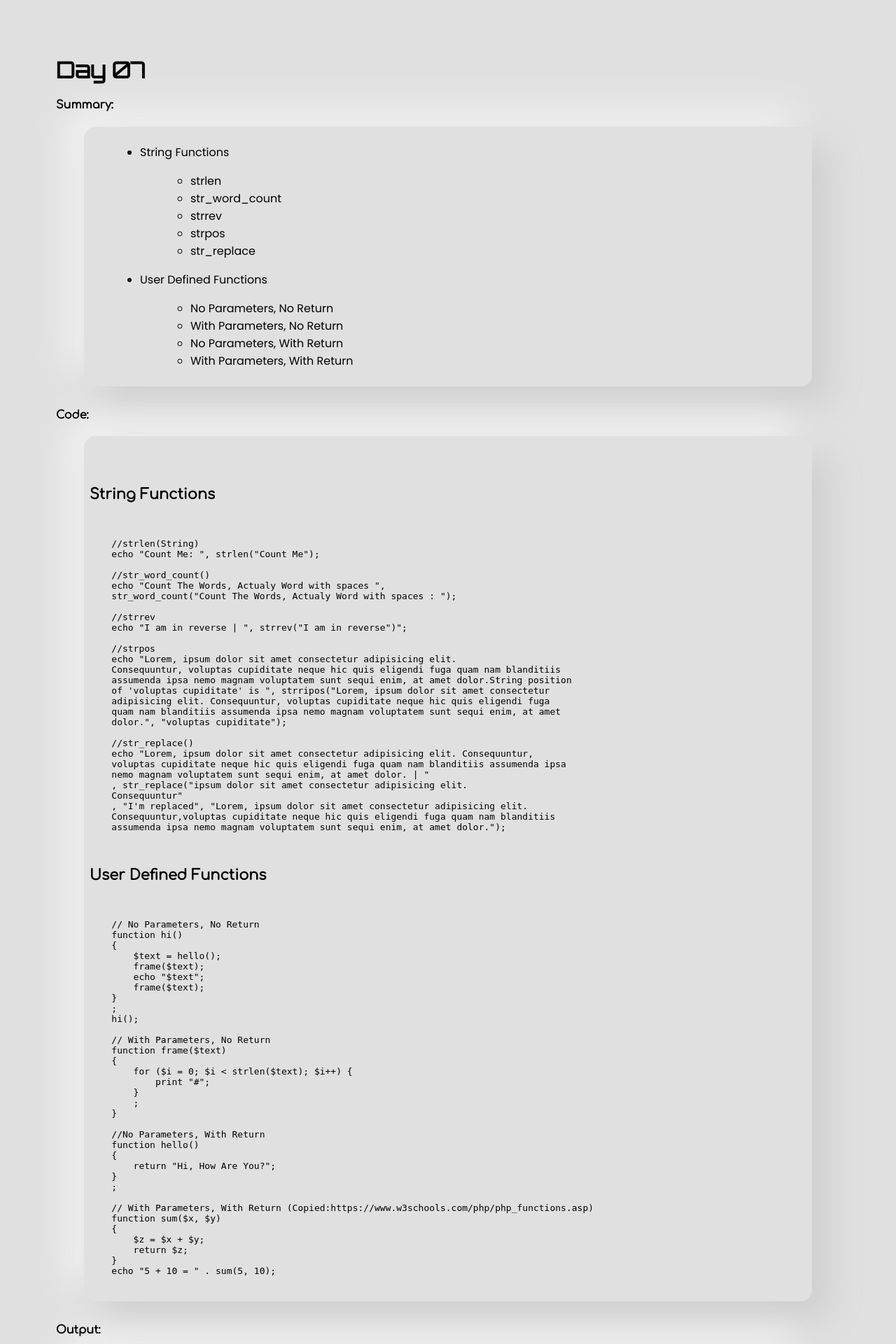
After one commit to mrbhanukab/PHP-Tutorial, a PHP site: the page made by Day/Day 07.php in a window 1280 px wide. The commit adds this page. Shown: the top 1920 px of the page at 70% size. Run offline with PHP 8.4, Linux system fonts and the light colour scheme.

Commit message:
PHP 06,07,08 Added php logo added

```diff
--- a/Day/Day 02.php
+++ b/Day/Day 02.php
@@ -5,6 +5,11 @@
     <meta charset="UTF-8">
     <meta name="viewport" content="width=device-width, initial-scale=1.0">
     <link rel="stylesheet" href="/main.css">
+    <link rel="icon" type="image/svg+xml" sizes="any" href="https://www.php.net/favicon.svg?v=2">
+    <link rel="icon" type="image/png" sizes="196x196" href="https://www.php.net/favicon-196x196.png?v=2">
+    <link rel="icon" type="image/png" sizes="32x32" href="https://www.php.net/favicon-32x32.png?v=2">
+    <link rel="icon" type="image/png" sizes="16x16" href="https://www.php.net/favicon-16x16.png?v=2">
+    <link rel="shortcut icon" href="https://www.php.net/favicon.ico?v=2">
     <title>Day 02</title>
 </head>
 
--- a/Day/Day 03.php
+++ b/Day/Day 03.php
@@ -5,6 +5,11 @@
     <meta charset="UTF-8">
     <meta name="viewport" content="width=device-width, initial-scale=1.0">
     <link rel="stylesheet" href="/main.css">
+    <link rel="icon" type="image/svg+xml" sizes="any" href="https://www.php.net/favicon.svg?v=2">
+    <link rel="icon" type="image/png" sizes="196x196" href="https://www.php.net/favicon-196x196.png?v=2">
+    <link rel="icon" type="image/png" sizes="32x32" href="https://www.php.net/favicon-32x32.png?v=2">
+    <link rel="icon" type="image/png" sizes="16x16" href="https://www.php.net/favicon-16x16.png?v=2">
+    <link rel="shortcut icon" href="https://www.php.net/favicon.ico?v=2">
     <title>Day 03</title>
 </head>
 
--- a/Day/Day 04.php
+++ b/Day/Day 04.php
@@ -5,6 +5,11 @@
     <meta charset="UTF-8">
     <meta name="viewport" content="width=device-width, initial-scale=1.0">
     <link rel="stylesheet" href="/main.css">
+    <link rel="icon" type="image/svg+xml" sizes="any" href="https://www.php.net/favicon.svg?v=2">
+    <link rel="icon" type="image/png" sizes="196x196" href="https://www.php.net/favicon-196x196.png?v=2">
+    <link rel="icon" type="image/png" sizes="32x32" href="https://www.php.net/favicon-32x32.png?v=2">
+    <link rel="icon" type="image/png" sizes="16x16" href="https://www.php.net/favicon-16x16.png?v=2">
+    <link rel="shortcut icon" href="https://www.php.net/favicon.ico?v=2">
     <title>Day 04</title>
 </head>
 
--- a/Day/Day 05.php
+++ b/Day/Day 05.php
@@ -5,6 +5,11 @@
     <meta charset="UTF-8">
     <meta name="viewport" content="width=device-width, initial-scale=1.0">
     <link rel="stylesheet" href="/main.css">
+    <link rel="icon" type="image/svg+xml" sizes="any" href="https://www.php.net/favicon.svg?v=2">
+    <link rel="icon" type="image/png" sizes="196x196" href="https://www.php.net/favicon-196x196.png?v=2">
+    <link rel="icon" type="image/png" sizes="32x32" href="https://www.php.net/favicon-32x32.png?v=2">
+    <link rel="icon" type="image/png" sizes="16x16" href="https://www.php.net/favicon-16x16.png?v=2">
+    <link rel="shortcut icon" href="https://www.php.net/favicon.ico?v=2">
     <title>Day 05</title>
 </head>
 
--- /dev/null
+++ b/Day/Day 07.php
@@ -0,0 +1,181 @@
+<!DOCTYPE html>
+<html lang="en">
+
+<head>
+    <meta charset="UTF-8">
+    <meta name="viewport" content="width=device-width, initial-scale=1.0">
+    <link rel="icon" type="image/svg+xml" sizes="any" href="https://www.php.net/favicon.svg?v=2">
+    <link rel="icon" type="image/png" sizes="196x196" href="https://www.php.net/favicon-196x196.png?v=2">
+    <link rel="icon" type="image/png" sizes="32x32" href="https://www.php.net/favicon-32x32.png?v=2">
+    <link rel="icon" type="image/png" sizes="16x16" href="https://www.php.net/favicon-16x16.png?v=2">
+    <link rel="shortcut icon" href="https://www.php.net/favicon.ico?v=2">
+    <link rel="stylesheet" href="/main.css">
+    <title>Day 07</title>
+</head>
+
+<body>
+    <h1>Day 07</h1>
+    <h4>Summary:</h4>
+
+    <blockquote class="summary">
+        <ul>
+            <li>String Functions
+                <ul>
+                    <li>strlen</li>
+                    <li>str_word_count</li>
+                    <li>strrev</li>
+                    <li>strpos</li>
+                    <li>str_replace</li>
+                </ul>
+            </li>
+            <li>User Defined Functions
+                <ul>
+                    <li>No Parameters, No Return</li>
+                    <li>With Parameters, No Return</li>
+                    <li>No Parameters, With Return</li>
+                    <li>With Parameters, With Return</li>
+                </ul>
+            </li>
+        </ul>
+    </blockquote>
+
+    <h4>Code:</h4>
+    <blockquote class="code">
+        <pre><code>
+    <h3>String Functions</h3>
+
+    //strlen(String)
+    echo "Count Me: ", strlen("Count Me");
+
+    //str_word_count()
+    echo "Count The Words, Actualy Word with spaces ",
+    str_word_count("Count The Words, Actualy Word with spaces : ");
+
+    //strrev
+    echo "I am in reverse | ", strrev("I am in reverse")";
+
+    //strpos
+    echo "Lorem, ipsum dolor sit amet consectetur adipisicing elit.
+    Consequuntur, voluptas cupiditate neque hic quis eligendi fuga quam nam blanditiis
+    assumenda ipsa nemo magnam voluptatem sunt sequi enim, at amet dolor.String position
+    of 'voluptas cupiditate' is ", strripos("Lorem, ipsum dolor sit amet consectetur
+    adipisicing elit. Consequuntur, voluptas cupiditate neque hic quis eligendi fuga
+    quam nam blanditiis assumenda ipsa nemo magnam voluptatem sunt sequi enim, at amet
+    dolor.", "voluptas cupiditate");
+
+    //str_replace()
+    echo "Lorem, ipsum dolor sit amet consectetur adipisicing elit. Consequuntur,
+    voluptas cupiditate neque hic quis eligendi fuga quam nam blanditiis assumenda ipsa
+    nemo magnam voluptatem sunt sequi enim, at amet dolor. | "
+    , str_replace("ipsum dolor sit amet consectetur adipisicing elit.
+    Consequuntur"
+    , "I'm replaced", "Lorem, ipsum dolor sit amet consectetur adipisicing elit.
+    Consequuntur,voluptas cupiditate neque hic quis eligendi fuga quam nam blanditiis
+    assumenda ipsa nemo magnam voluptatem sunt sequi enim, at amet dolor.");
+
+    <h3>User Defined Functions</h3>
+
+    // No Parameters, No Return
+    function hi()
+    {
+        $text = hello();
+        frame($text);
+        echo "$text";
+        frame($text);
+    }
+    ;
+    hi();
+
+    // With Parameters, No Return
+    function frame($text)
+    {
+        for ($i = 0; $i < strlen($text); $i++) {
+            print "#";
+        }
+        ;
+    }
+
+    //No Parameters, With Return
+    function hello()
+    {
+        return "Hi, How Are You?";
+    }
+    ;
+
+    // With Parameters, With Return (Copied:https://www.w3schools.com/php/php_functions.asp)
+    function sum($x, $y)
+    {
+        $z = $x + $y;
+        return $z;
+    }
+    echo "5 + 10 = " . sum(5, 10);
+    </code></pre>
+    </blockquote>
+
+    <h4>Output:</h4>
+    <blockquote class="output">
+        <div>
+            <?php
+            echo "<h3>String Functions</h3>";
+
+            //strlen(String)
+            echo "Count Me: ", strlen("Count Me"), "<br /> <br />";
+
+            //str_word_count()
+            echo "Count The Words, Actualy Word with spaces ", str_word_count("Count The Words, Actualy Word with spaces : "), "<br /> <br />";
+
+            //strrev
+            echo "I am in reverse | ", strrev("I am in reverse"), "<br /> <br />";
+
+            //strpos
+            echo "Lorem, ipsum dolor sit amet consectetur adipisicing elit. Consequuntur, voluptas cupiditate neque hic quis eligendi fuga quam nam blanditiis assumenda ipsa nemo magnam voluptatem sunt sequi enim, at amet dolor. <br> <b>String position of 'voluptas cupiditate' is </b>", strripos("Lorem, ipsum dolor sit amet consectetur adipisicing elit. Consequuntur, voluptas cupiditate neque hic quis eligendi fuga quam nam blanditiis assumenda ipsa nemo magnam voluptatem sunt sequi enim, at amet dolor.", "voluptas cupiditate"), "<br /><br />";
+
+            //str_replace()
+            echo "Lorem, ipsum dolor sit amet consectetur adipisicing elit. Consequuntur, voluptas cupiditate neque hic quis eligendi fuga quam nam blanditiis assumenda ipsa nemo magnam voluptatem sunt sequi enim, at amet dolor. | <b>", str_replace("ipsum dolor sit amet consectetur adipisicing elit. Consequuntur", "I'm replaced", "Lorem, ipsum dolor sit amet consectetur adipisicing elit. Consequuntur, voluptas cupiditate neque hic quis eligendi fuga quam nam blanditiis assumenda ipsa nemo magnam voluptatem sunt sequi enim, at amet dolor."), "</b><br /><br />";
+
+            echo "<br>", "<h3>User Defined Functions</h3>";
+            // No Parameters, No Return
+            function hi()
+            {
+                $text = hello();
+                frame($text);
+                echo "<br> $text <br>";
+                frame($text);
+            }
+            ;
+            hi();
+            // With Parameters, No Return
+            function frame($text)
+            {
+                for ($i = 0; $i < strlen($text); $i++) {
+                    print "#";
+                }
+                ;
+            }
+
+            //No Parameters, With Return
+            function hello()
+            {
+                return "Hi, How Are You?";
+            }
+            ;
+
+            // With Parameters, With Return (Copied:https://www.w3schools.com/php/php_functions.asp)
+            function sum($x, $y)
+            {
+                $z = $x + $y;
+                return $z;
+            }
+
+            echo "<br><br> 5 + 10 = " . sum(5, 10) . "<br>";
+            ?>
+        </div>
+    </blockquote>
+    <div class="footer">
+        <a href="/Day/Day 06.php"> Day 06</a>
+        | <a href="/">Home</a> |
+        <a href="/Day/Day 08.php"> Day 08</a>
+    </div>
+</body>
+
+</html>
--- a/day_template.php
+++ b/day_template.php
@@ -4,6 +4,11 @@
 <head>
     <meta charset="UTF-8">
     <meta name="viewport" content="width=device-width, initial-scale=1.0">
+    <link rel="icon" type="image/svg+xml" sizes="any" href="https://www.php.net/favicon.svg?v=2">
+    <link rel="icon" type="image/png" sizes="196x196" href="https://www.php.net/favicon-196x196.png?v=2">
+    <link rel="icon" type="image/png" sizes="32x32" href="https://www.php.net/favicon-32x32.png?v=2">
+    <link rel="icon" type="image/png" sizes="16x16" href="https://www.php.net/favicon-16x16.png?v=2">
+    <link rel="shortcut icon" href="https://www.php.net/favicon.ico?v=2">
     <link rel="stylesheet" href="/main.css">
     <title>Day 03</title>
 </head>
```
Also changed, not shown: Day/Day 06.php (added, +148 -0 lines), Day/Day 08.php (added, +109 -0 lines), index.php (+12 -3 lines).
